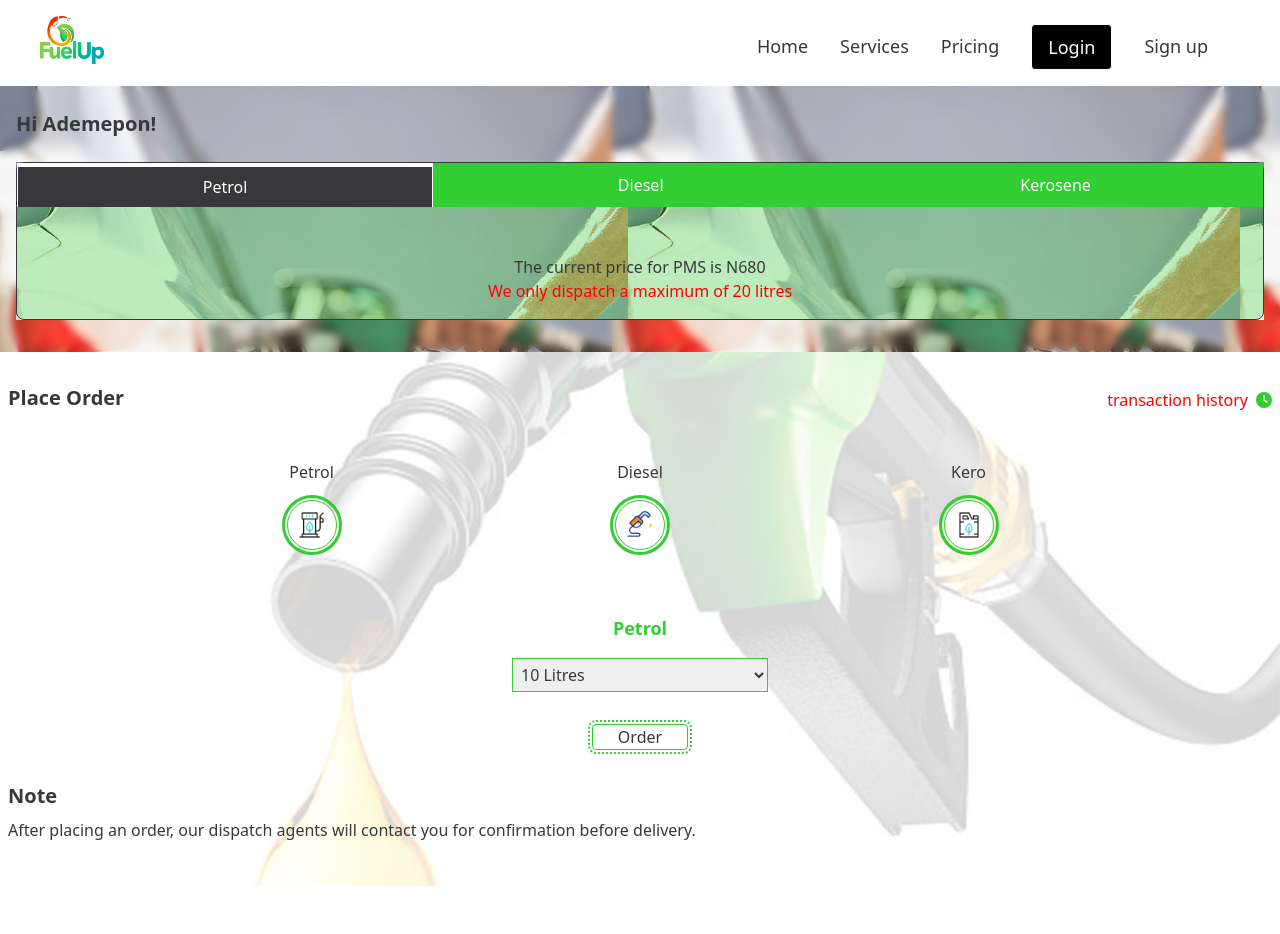
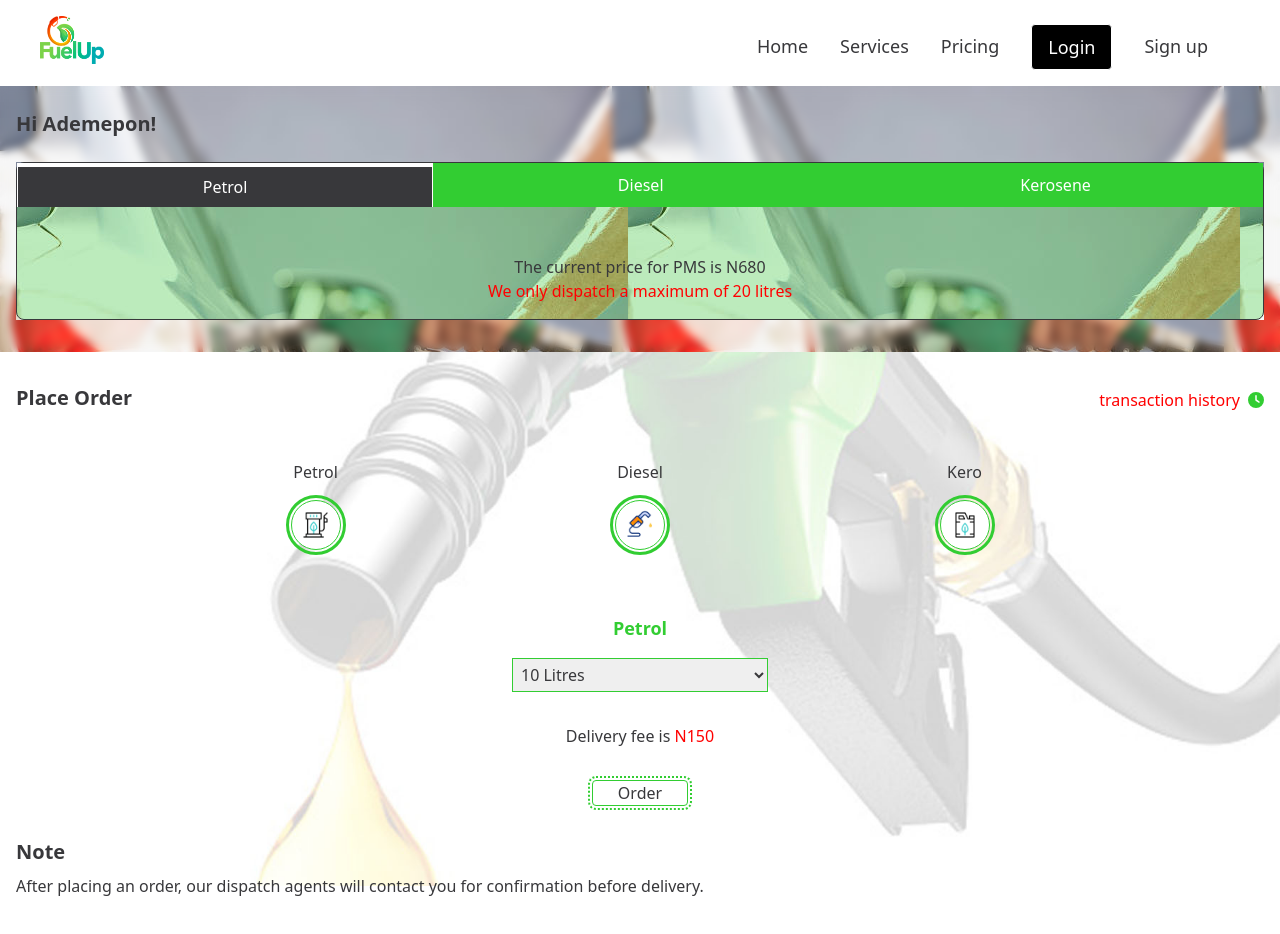
Before and after one commit to Adeboye22/fuel_up, a React (Vite) app in the folder frontend/: page /user/orderPetrol in a window 1280 px wide. Shown: the top 934 px of the page. Before the commit the page ends 890 px from the top, so only its background shows below. Built offline with nearby package versions, Linux system fonts and the light colour scheme.

Commit message:
user creation

```diff
--- a/frontend/src/Components/app/Petrol.jsx
+++ b/frontend/src/Components/app/Petrol.jsx
@@ -30,6 +30,7 @@ const Petrol = () => {
           </option>
           ))}
         </select>
+        <p className='text-gray text-base'>Delivery fee is <span className='text-red text-base'>N150</span></p>
         <button type="submit" className='border border-lime rounded outline-dotted outline-2 outline-lime outline-offset-2 w-24'>Order</button>
       </form>
     </div>
--- a/frontend/src/Components/app/user.jsx
+++ b/frontend/src/Components/app/user.jsx
@@ -41,7 +41,7 @@ const User = () => {
           </div>
         </div>
       </div>
-      <div className="px-2">
+      <div className="px-4">
         {/* order section */}
         <div className='my-8'>
           <div className='flex flex-row pb-12 justify-between'>
```
